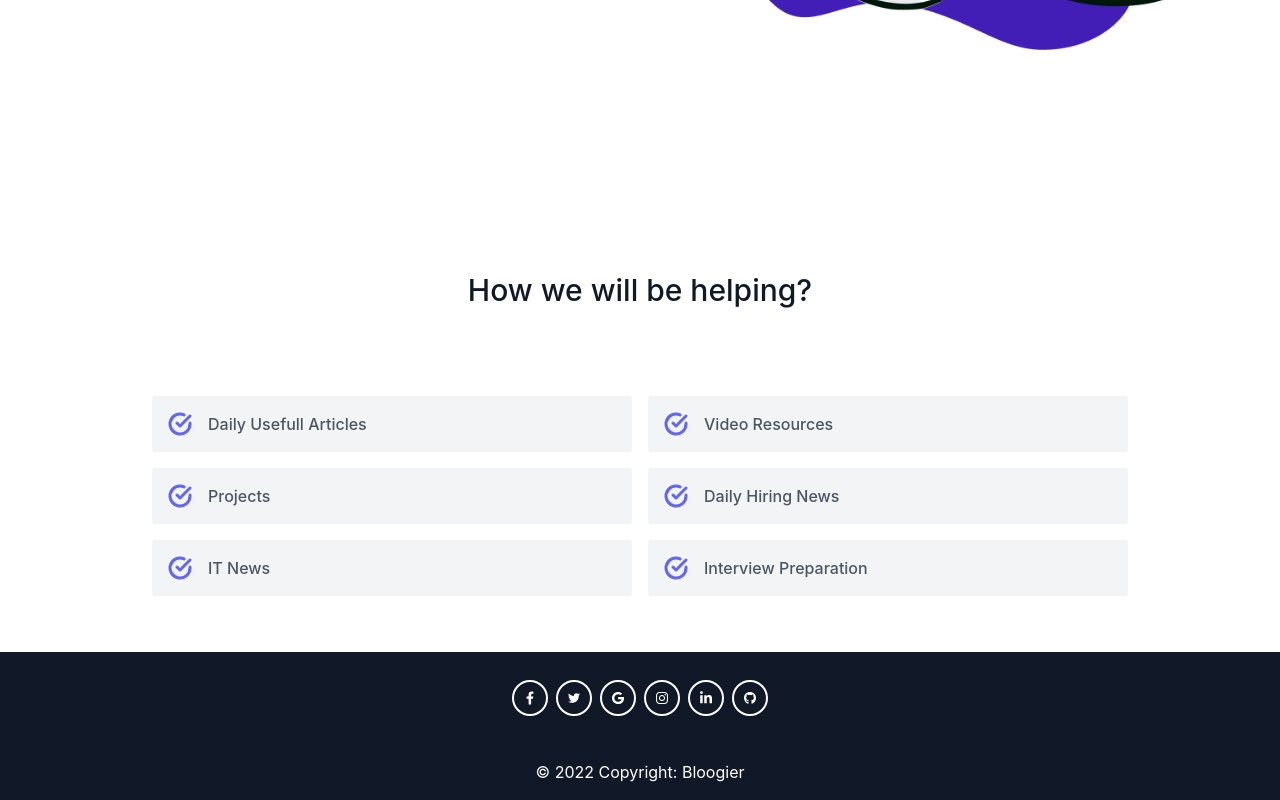
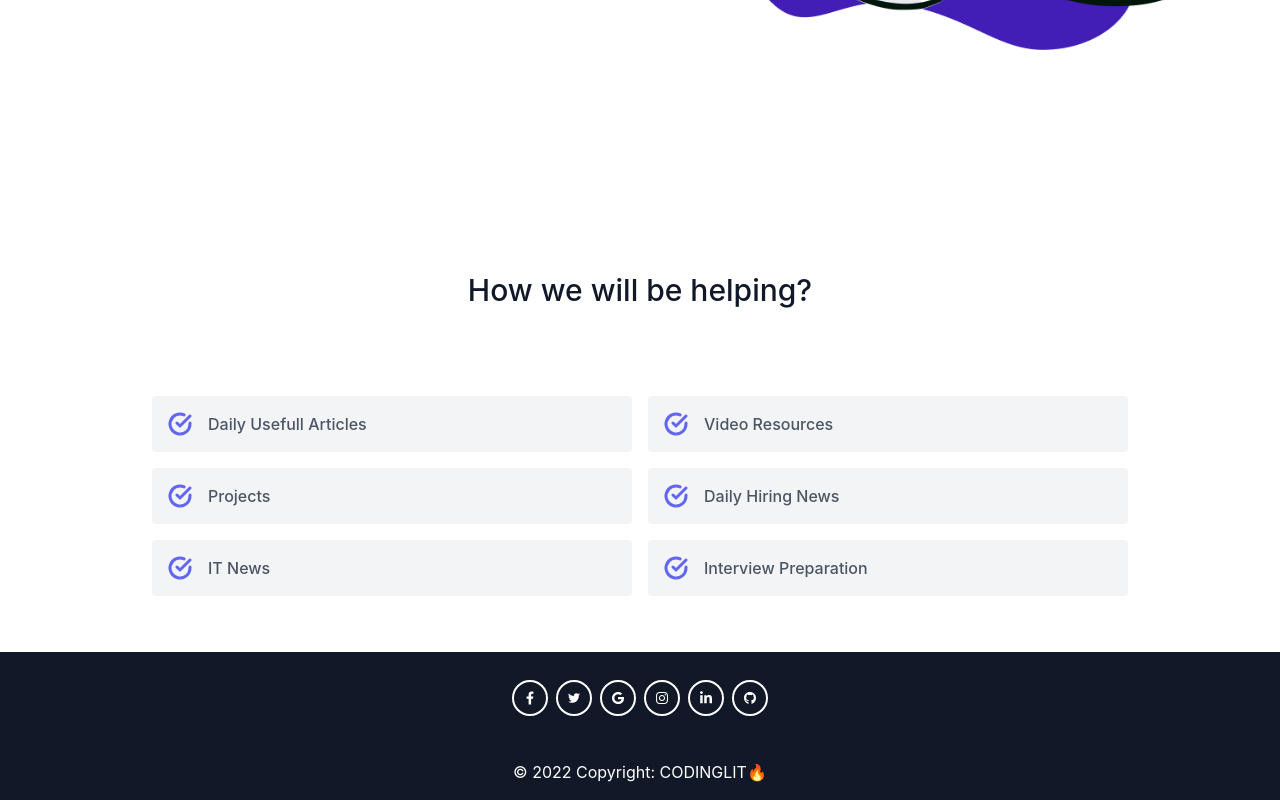
Before and after one commit to Harshkaushik14/Blog-app, a Next.js app: page /About in a window 1280 px wide. Shown: the part 672-1472 px from the top of the page. Built offline with nearby package versions, Linux system fonts and the light colour scheme.

Commit message:
fixed footer & banner

```diff
--- a/components/Banner.js
+++ b/components/Banner.js
@@ -5,7 +5,7 @@ const Banner = () => {
     <div className='flex justify-between text-white items-center bg-[#111827] border-y border-black py-10 lg:p-5'>
 
 <div className='px-10 space-y-5'>
-  <h1 className='text-3xl lg:text-6xl max-w-xl font-serif'>Here you will find helfull Articles, Which can help you to grow.</h1>
+  <h1 className='text-3xl lg:text-6xl max-w-xl font-serif'>Here you will find helpfull Articles, Which can help you to grow.</h1>
   <h2>Learn & Grow Together</h2>
 </div>
 <img className='hidden md:inline-flex h-32 lg:h-40' src="/codinglit.gif" alt='logo' />
--- a/components/Footer.js
+++ b/components/Footer.js
@@ -112,7 +112,7 @@ const Footer = () => {
 
   <div className="text-center p-4  bg-[rgba(0, 0, 0, 0.2)]">
     © 2022 Copyright:
-    <a className="text-whitehite" href="https://tailwind-elements.com/"> Bloogier</a>
+    <a className="text-whitehite" href="https://codinglit.netlify.com/"> CODINGLIT🔥</a>
   </div>
 </footer>
       </div>
```
